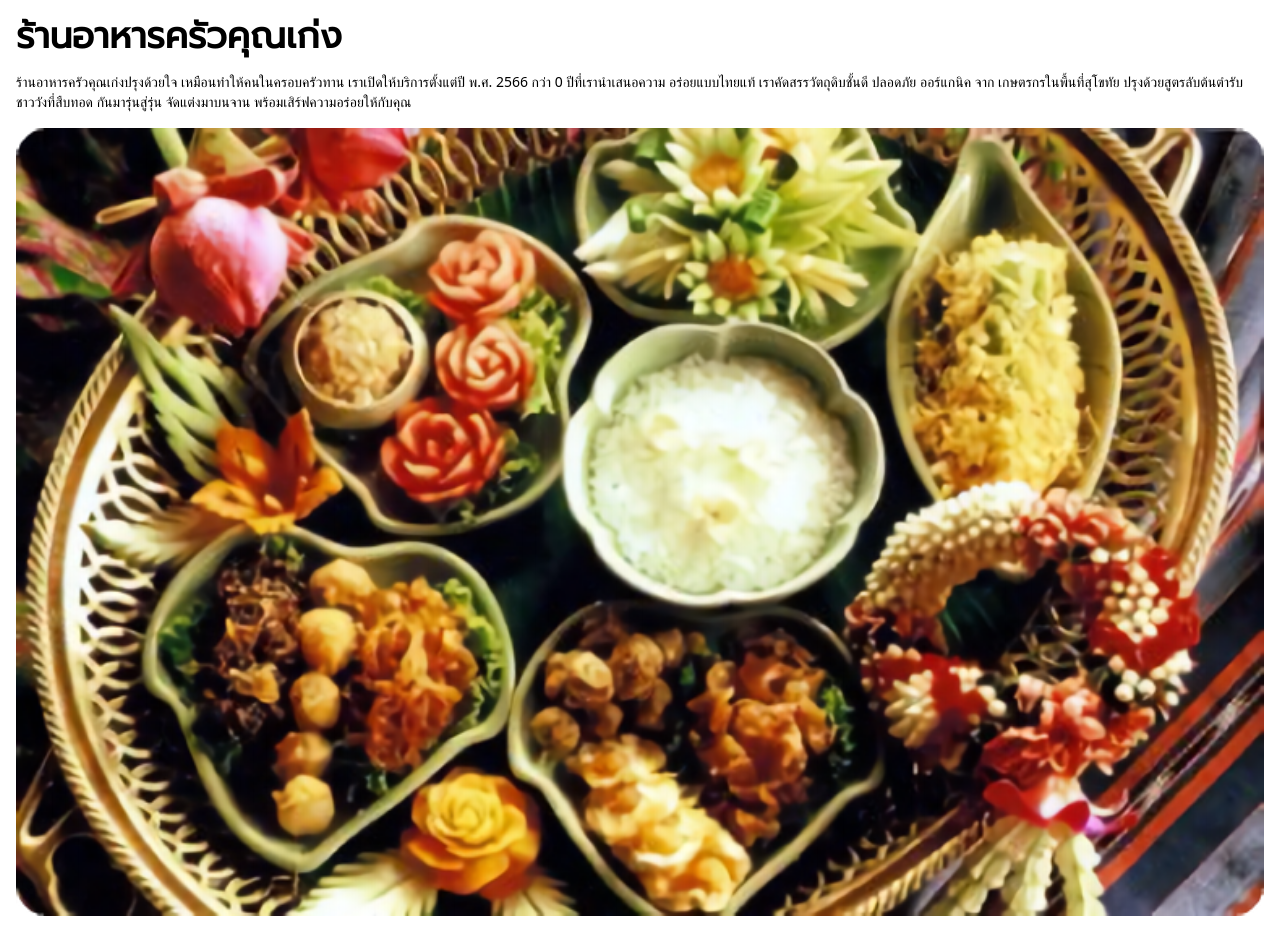
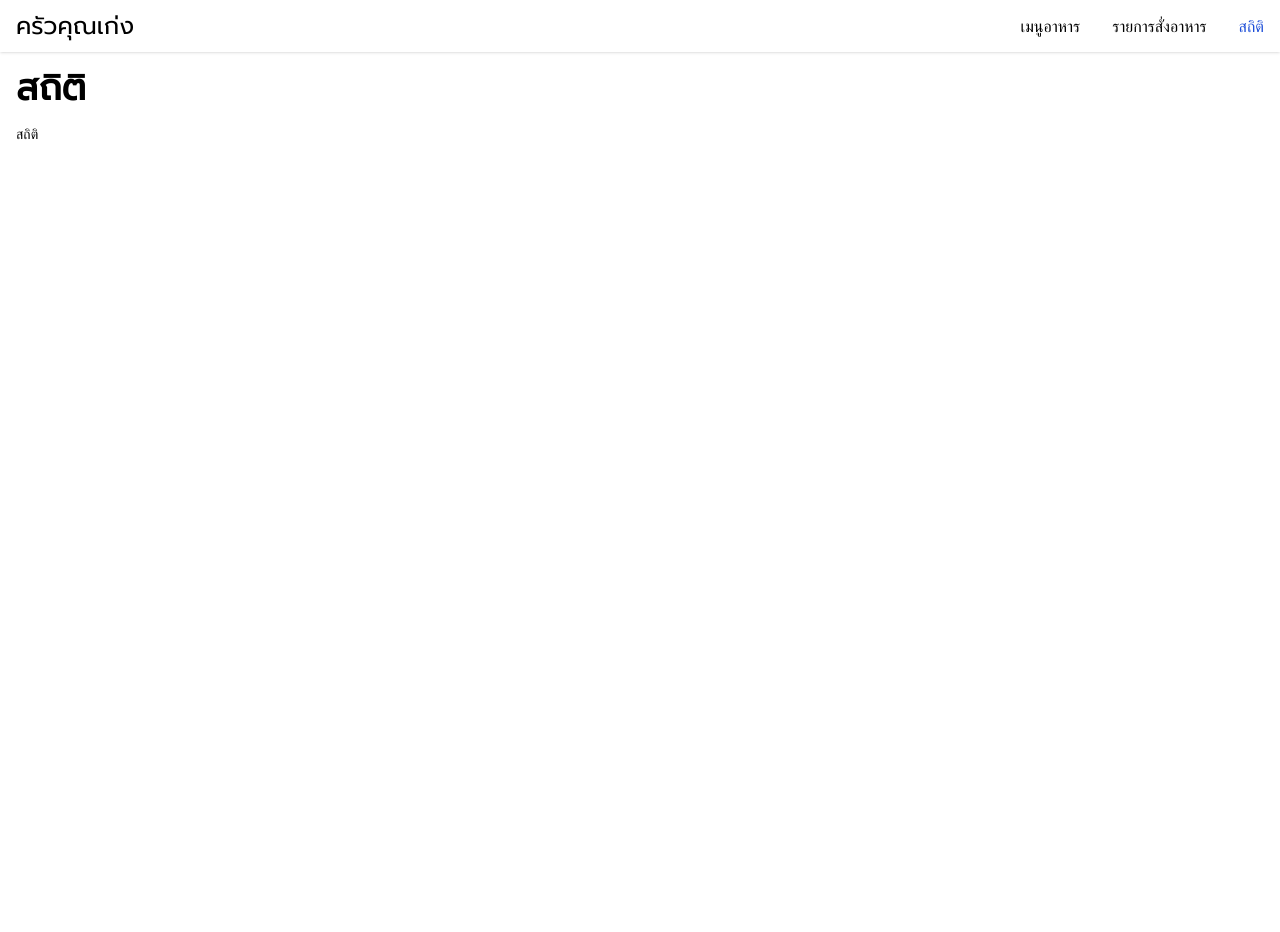
Before and after one commit to soAcademy/workshop-bin-kitchen, a React (Create React App) app: page /stat in a window 1280 px wide. After the commit the page ends 800 px from the top, so only its background shows below. Built offline with nearby package versions, Linux system fonts and the light colour scheme; no server answers.

Commit message:
feat: add orders and stat pages; add navbar

```diff
--- a/package.json
+++ b/package.json
@@ -9,6 +9,7 @@
     "axios": "^1.2.4",
     "react": "^18.0.0",
     "react-dom": "^18.0.0",
+    "react-router-dom": "6",
     "react-scripts": "5.0.1",
     "web-vitals": "^2.1.4"
   },
--- a/src/App.js
+++ b/src/App.js
@@ -1,5 +1,26 @@
+import { BrowserRouter, Routes, Route } from "react-router-dom";
+import { Navbar } from "./components/Navbar";
 import { Home } from "./pages/Home";
+import { Orders } from "./pages/Orders";
+import { Stat } from "./pages/Stat";
 
-const App = () => <Home />;
+const App = () => {
+  const links = [
+    { text: "เมนูอาหาร", path: "/" },
+    { text: "รายการสั่งอาหาร", path: "/orders" },
+    { text: "สถิติ", path: "/stat" },
+  ];
+
+  return (
+    <BrowserRouter>
+      <Navbar links={links} />
+      <Routes>
+        <Route path="orders" element={<Orders />} />
+        <Route path="stat" element={<Stat />} />
+        <Route index element={<Home />} />
+      </Routes>
+    </BrowserRouter>
+  );
+};
 
 export default App;
--- /dev/null
+++ b/src/components/Navbar.js
@@ -0,0 +1,64 @@
+import { useState } from "react";
+import { Link, NavLink } from "react-router-dom";
+
+export const Navbar = ({ links }) => {
+  const [isMenuClosed, toggleMenu] = useState(true);
+
+  const normalNavlinkclassName =
+    "block rounded py-2 pl-3 pr-4 text-black hover:bg-gray-100 md:border-0 md:p-0 md:hover:bg-transparent md:hover:text-blue-700";
+  const activeNavlinkclassName =
+    "block rounded bg-blue-700 py-2 pl-3 pr-4 text-white md:bg-transparent md:p-0 md:text-blue-700";
+
+  return (
+    <nav className="px-4 py-2.5 font-nstl shadow">
+      <div className="flex flex-wrap items-center justify-start md:justify-between">
+        <button
+          // data-collapse-toggle="navbar-default"
+          type="button"
+          className="mr-2.5 inline-flex items-center focus:outline-none md:hidden"
+          aria-controls="navbar-default"
+          aria-expanded="false"
+          onClick={() => toggleMenu(!isMenuClosed)}
+        >
+          <span className="sr-only">Open main menu</span>
+          <svg
+            className="h-10 w-10"
+            aria-hidden="true"
+            fill="currentColor"
+            viewBox="0 0 20 20"
+            xmlns="http://www.w3.org/2000/svg"
+          >
+            <path
+              fillRule="evenodd"
+              d="M3 5a1 1 0 011-1h12a1 1 0 110 2H4a1 1 0 01-1-1zM3 10a1 1 0 011-1h12a1 1 0 110 2H4a1 1 0 01-1-1zM3 15a1 1 0 011-1h12a1 1 0 110 2H4a1 1 0 01-1-1z"
+              clipRule="evenodd"
+            ></path>
+          </svg>
+        </button>
+        <Link to="/" className="font-prompt text-2xl">
+          ครัวคุณเก่ง
+        </Link>
+        <div
+          className={`${isMenuClosed && "hidden"} w-full md:block md:w-auto`}
+          id="navbar-default"
+        >
+          <ul className="mt-2.5 flex flex-col bg-white md:mt-0 md:flex-row md:space-x-8">
+            {links.map((link) => (
+              <li>
+                <NavLink
+                  to={link.path}
+                  className={({ isActive }) =>
+                    isActive ? activeNavlinkclassName : normalNavlinkclassName
+                  }
+                  onClick={() => toggleMenu(!isMenuClosed)}
+                >
+                  {link.text}
+                </NavLink>
+              </li>
+            ))}
+          </ul>
+        </div>
+      </div>
+    </nav>
+  );
+};
--- /dev/null
+++ b/src/pages/Orders.js
@@ -0,0 +1,7 @@
+// import FoodMenuList from "../components/FoodMenuList";
+export const Orders = () => (
+  <div className="px-4 pt-4 font-nstl text-sm">
+    <h1 className="mb-4 font-prompt text-4xl font-bold">รายการสั่งอาหาร</h1>
+    <p className="mb-4">รายการสั่งอาหาร</p>
+  </div>
+);
--- /dev/null
+++ b/src/pages/Stat.js
@@ -0,0 +1,7 @@
+// import FoodMenuList from "../components/FoodMenuList";
+export const Stat = () => (
+  <div className="px-4 pt-4 font-nstl text-sm">
+    <h1 className="mb-4 font-prompt text-4xl font-bold">สถิติ</h1>
+    <p className="mb-4">สถิติ</p>
+  </div>
+);
```
Also changed, not shown: 1 other file (tests, documents, lock files or other folders).
